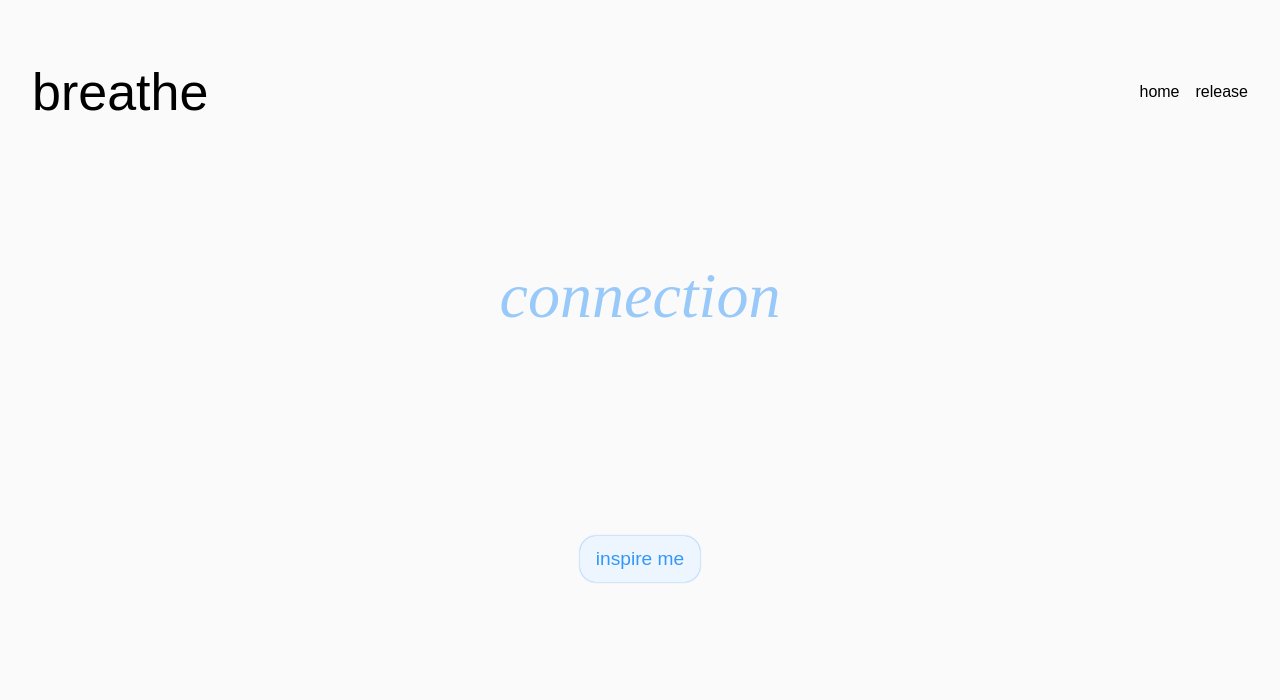
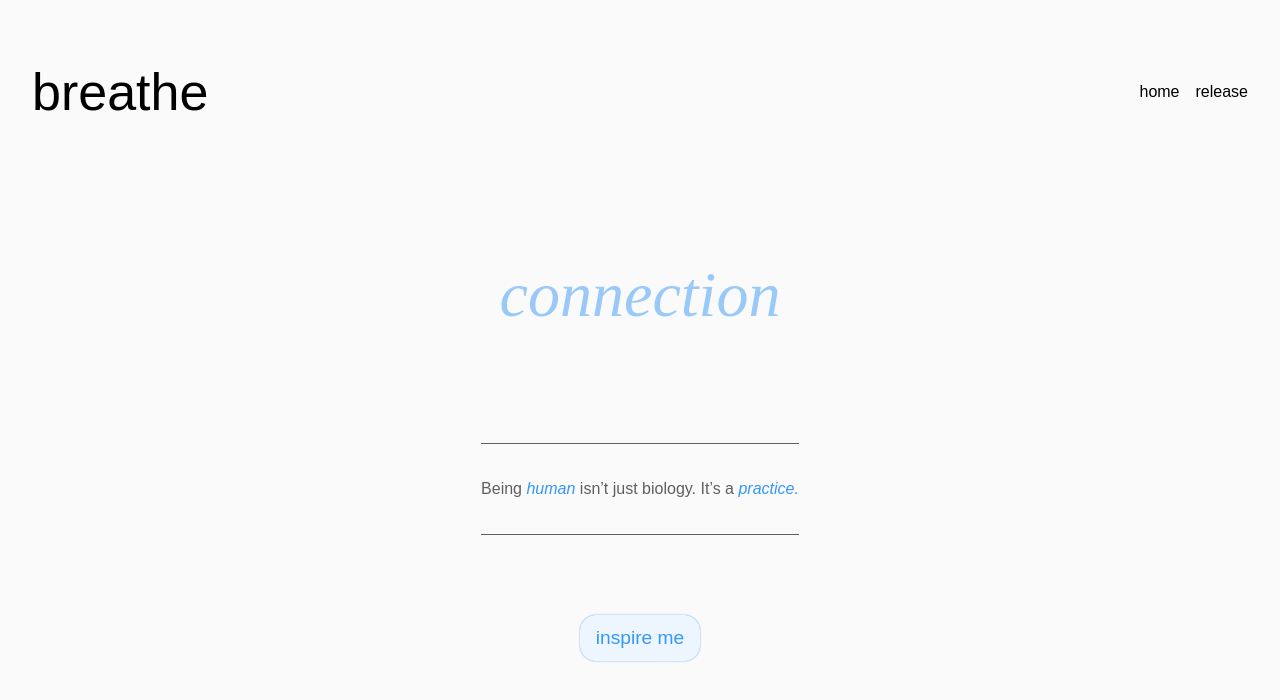
Before and after one commit to msecondi/Breathe-Client, a React (Vite) app: page / in a window 1280 px wide. Shown: the top 700 px of the page. Built offline with nearby package versions, Linux system fonts and the light colour scheme; no server answers.

Commit message:
added subheader to utilize whitespace

```diff
--- a/src/components/Hero/Hero.jsx
+++ b/src/components/Hero/Hero.jsx
@@ -29,6 +29,7 @@ const Hero = () => {
             <h1 className="hero__text">
                 <span className="hero__text-span">{displayedText}</span>
             </h1>
+            <p className="hero__subheader">Being <span>human</span> isn’t just biology. It’s a <span>practice.</span></p>
         </div>
     );
 }
--- a/src/components/Hero/Hero.scss
+++ b/src/components/Hero/Hero.scss
@@ -4,11 +4,13 @@
 
 .hero {
   display: flex;
+  flex-direction: column;
   justify-content: center;
   align-items: center;
-  height: 14rem;
+  height: auto;
   width: 100vw;
-  margin-bottom: 8rem;
+  margin: 4rem 0;
+
   &__text {
     font-size: 4rem;
     font-weight: 300;
@@ -16,9 +18,24 @@
     font-style: italic;
     font-family: fangsong;
     position: relative;
+    margin-bottom: 6rem;
   }
+
   &__text-span {
     transition: all 0.3s ease;
     animation: breathe 8s infinite;
   }
+
+  &__subheader {
+    margin-top: 2rem;
+    font-size: 1rem;
+    color: $calm-semiblack;
+    padding: 2rem 0;
+    border-top: 1px solid $calm-semiblack;
+    border-bottom: 1px solid $calm-semiblack;
+  }
+  &__subheader span {
+    color: $calm-accent;
+    font-style: italic;
+  }
 }
--- a/src/components/QuoteList/QuoteList.scss
+++ b/src/components/QuoteList/QuoteList.scss
@@ -11,7 +11,7 @@
 .fade-in-list {
   opacity: 0;
   transform: translateY(-2rem);
-  animation: fadeIn 3s ease forwards;
+  animation: fadeIn 1.5s ease forwards;
 }
 .fade-out-list {
     opacity: 1;
```
